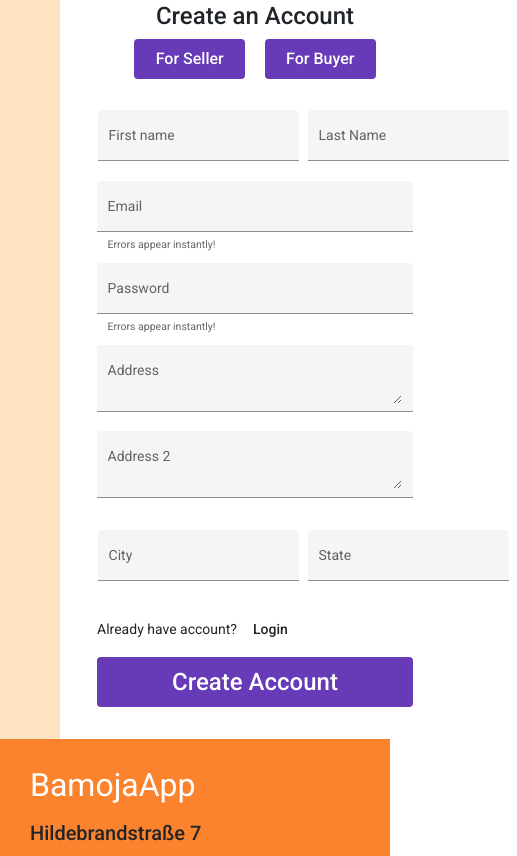
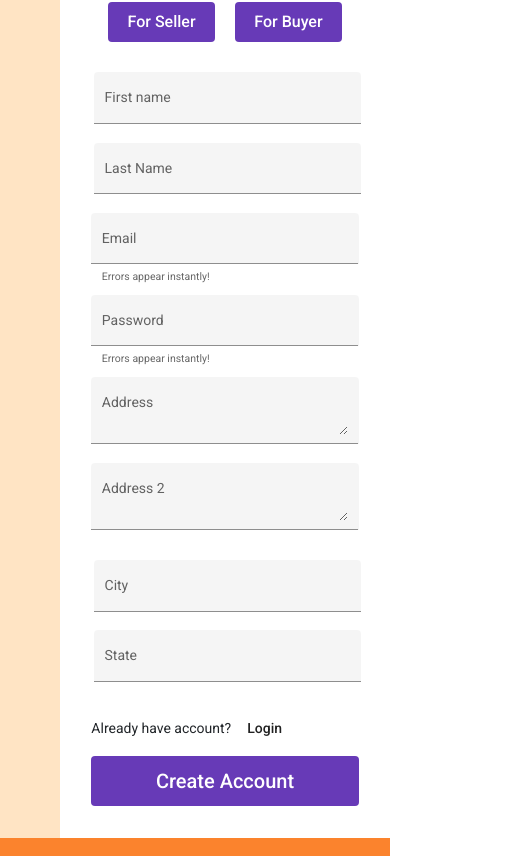
Before and after one commit to ohayamic/bamoja, an Angular app: page /accounts in a window 390 px wide. Shown: the part 317-1173 px from the top of the page, 517 px wide, since content can reach past the window. Built offline with nearby package versions, Linux system fonts and the light colour scheme; what ng-image-slider would draw is missing.

Commit message:
Finalized component for mobile responsiveness

```diff
--- a/src/app/accounts/accounts.component.css
+++ b/src/app/accounts/accounts.component.css
@@ -8,6 +8,11 @@
 
 .example-full-width {
   width: 100%;
+}
+
+.widthSize{
+  width: 49%;
+  margin-left: 1%;
 }
 
 td {
@@ -24,11 +29,18 @@ td {
   margin: 0 auto
 }
 
-.contentStyle> div> div>button{
+.contentStyle>div>div>button{
 font-size:24px;
 margin: 10px 10px;
 height: 50px;
 width: 45%
+}
+
+.createBtn{
+font-size:24px;
+margin: 10px auto;
+height: 50px;
+width: 90% ;
 }
 
 @media screen and (max-width: 960px) {
@@ -40,6 +52,11 @@ width: 45%
   .example-full-width {
   width: 100%;
 }
+
+.widthSize{
+  width: 100%;
+}
+
   .imgStyle{
   width:90%;
   margin: 0 auto
@@ -54,6 +71,13 @@ width: 45%
 font-size:16px;
 margin: 10px 10px;
 height: 40px;
-width: 35%
+width: 40%
+}
+
+.createBtn{
+font-size:20px;
+margin: 10px auto;
+height: 50px;
+width: 100% ;
 }
 }
--- a/src/app/accounts/accounts.component.html
+++ b/src/app/accounts/accounts.component.html
@@ -14,16 +14,14 @@
       </div>
     </div>
     <table class="example-full-width" cellspacing="0">
-      <tr>
-        <td><mat-form-field class="example-full-width" appearance="fill">
+      <mat-form-field class="example-full-width, widthSize" appearance="fill">
           <mat-label>First name</mat-label>
           <input matInput>
-        </mat-form-field></td>
-        <td><mat-form-field class="example-full-width" appearance="fill">
+        </mat-form-field>
+        <mat-form-field class="example-full-width, widthSize" appearance="fill">
           <mat-label>Last Name</mat-label>
           <input matInput>
-        </mat-form-field></td>
-      </tr>
+        </mat-form-field>
     </table>
     <p>
       <mat-form-field class="example-full-width" appearance="fill">
@@ -63,26 +61,21 @@
       </mat-form-field>
     </p>
     <table class="example-full-width" cellspacing="0">
-      <tr>
-        <td>
-          <mat-form-field class="example-full-width" appearance="fill">
+        <mat-form-field class="example-full-width, widthSize" appearance="fill">
           <mat-label>City</mat-label>
           <input matInput placeholder="Ex. San Francisco">
         </mat-form-field>
-       </td>
-        <td>
-          <mat-form-field class="example-full-width" appearance="fill">
+
+        <mat-form-field class="example-full-width, widthSize" appearance="fill">
           <mat-label>State</mat-label>
           <input matInput placeholder="Ex. California">
         </mat-form-field>
-        </td>
-      </tr>
     </table>
     <div style="text-align:left; margin: 10px 0;">
       <span> Already have account?</span>
       <a mat-flat-button href="/login">Login</a>
       <p style="text-align:center;">
-      <button mat-flat-button color="primary" style="font-size:24px; margin: 10px auto; height: 50px; width: 100% ;">Create Account</button>
+      <button mat-flat-button color="primary" class="createBtn">Create Account</button>
       </p>
     </div>
   </div>
```
Lines whose indentation alone changed are shown as unchanged.
